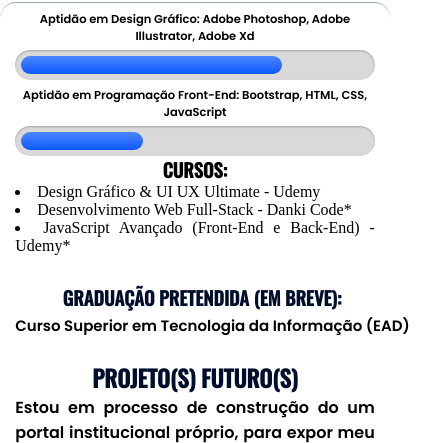
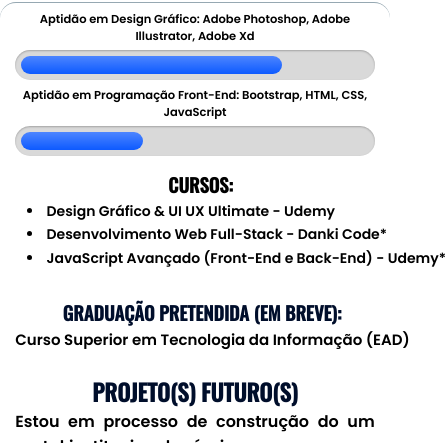
Before and after one commit to LucasOronha/curriculum-vitae, a plain HTML site: page index.html in a window 390 px wide. Shown: the part 1143-1586 px from the top of the page, 446 px wide, since content can reach past the window. Drawn offline with nearby package versions, Linux system fonts and the light colour scheme.

Commit message:
Update style.css

```diff
--- a/css/style.css
+++ b/css/style.css
@@ -269,7 +269,21 @@
 	border-radius: 16px;
 	padding-bottom: 3%;
 }
+section.bar #atual-ead{
+	padding-top: 4%;
+	padding-left: 5%;
+}
 
+section.bar #atual-ead h3{
+	padding-left: 60%;
+}
+
+section.bar li{
+	padding-top: 0.8%;
+	font-size: 15px;
+	font-family: "Poppins";
+	white-space: nowrap;
+}
 section.bar #next-ead{
 	padding-top: 4%;
 }
@@ -417,7 +431,16 @@
 			text-align: center !important;
 			font-size: 11.5px;
 		}
+		section.bar #atual-ead h3{
+			text-align: center;
+			padding: 0 0;
+		}
 
+		section.bar li{
+		text-align: left;
+		font-size: 14px;
+		padding-right: 1%;
+		}
 		section.bar #pead{
 			font-size: 15px;
 		}
```
